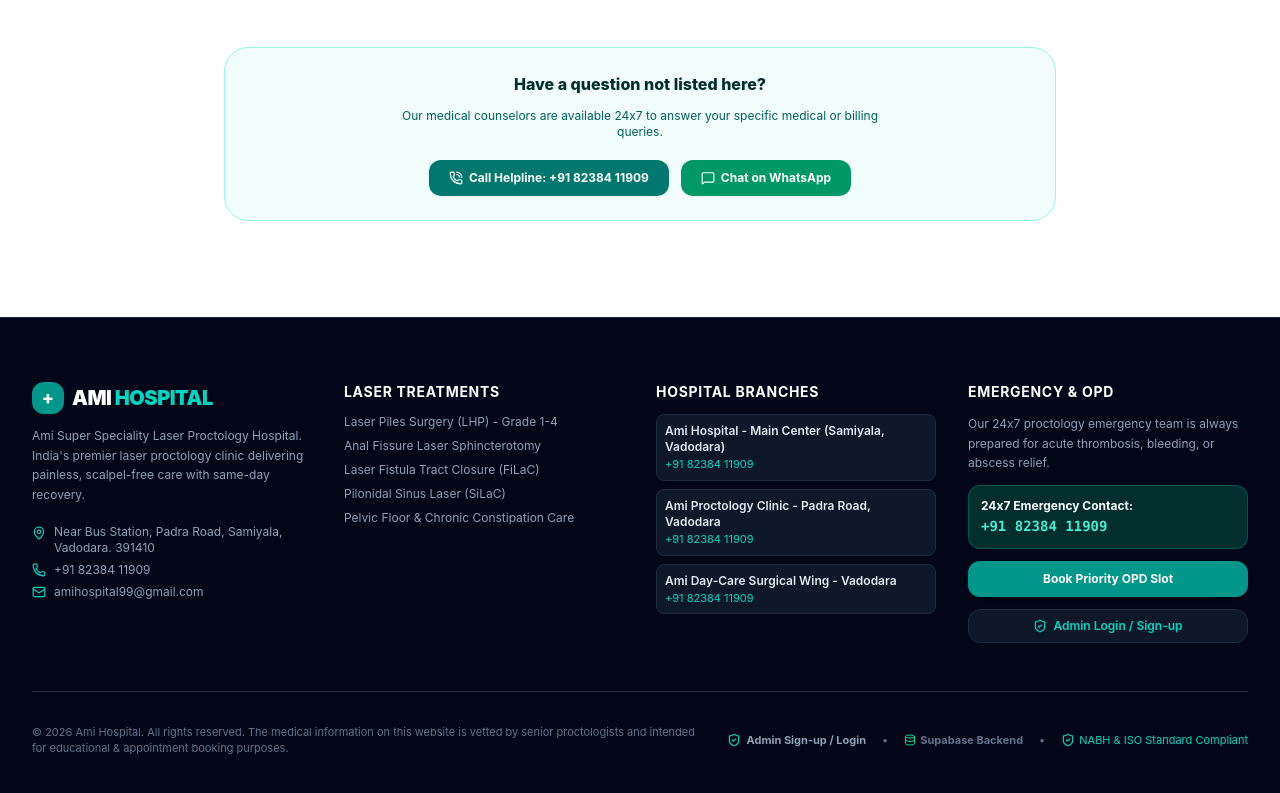
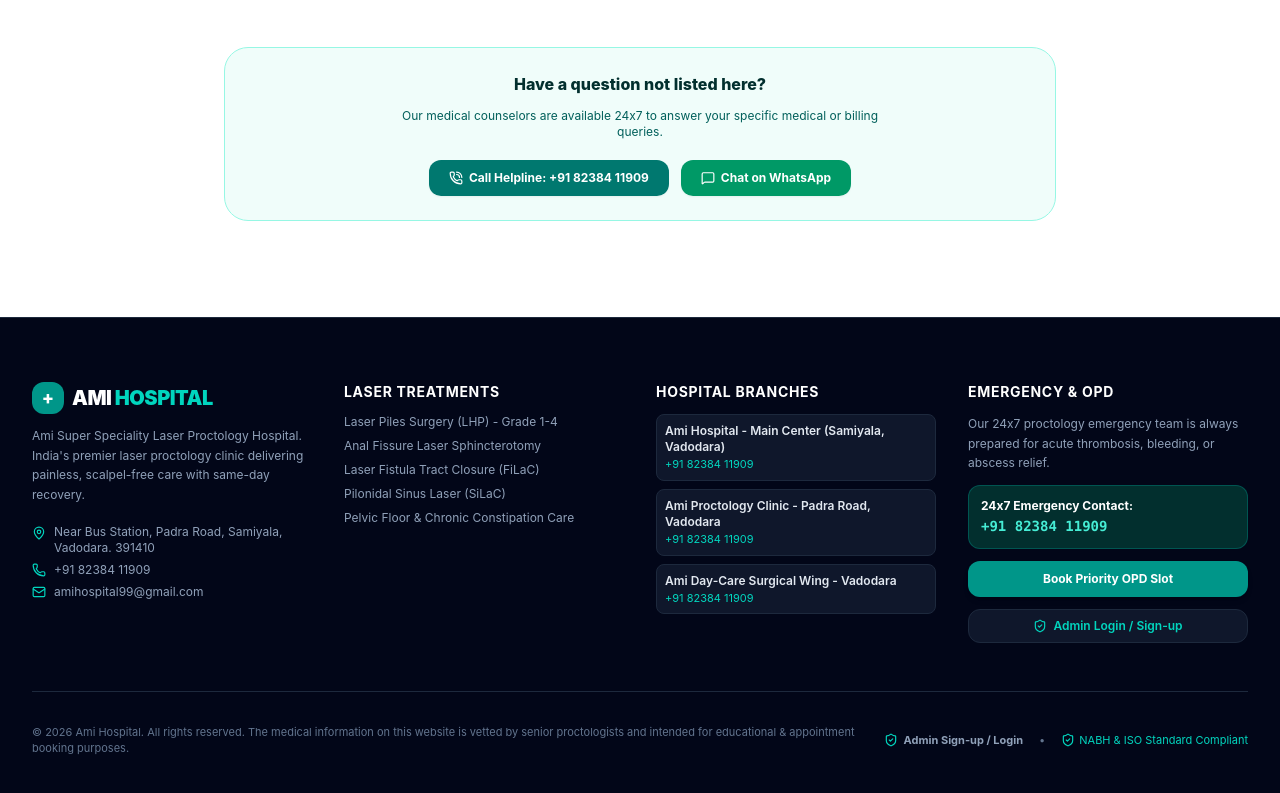
Before and after one commit to amihospital99-ami/ami, a React (Vite) app: page / in a window 1280 px wide. Shown: the part 7945-8738 px from the top of the page. Built offline with nearby package versions, Linux system fonts and the light colour scheme; no server answers.

Commit message:
refactor: remove unused Supabase footer link
Clean up the footer component and App layout by removing the deprecated Supabase backend link and its associated handler.

```diff
--- a/src/App.tsx
+++ b/src/App.tsx
@@ -74,7 +74,6 @@
       {/* Footer */}
       <Footer
         onOpenBooking={() => setIsBookingOpen(true)}
-        onOpenSupabase={() => setIsSupabaseOpen(true)}
         onOpenAdmin={() => setIsAdminOpen(true)}
       />
 
--- a/src/components/Footer.tsx
+++ b/src/components/Footer.tsx
@@ -1,6 +1,6 @@
 import React from 'react';
 import { HOSPITAL_INFO } from '../data/hospitalData';
-import { Phone, Mail, MapPin, ShieldCheck, Heart, Database } from 'lucide-react';
+import { Phone, Mail, MapPin, ShieldCheck, Heart } from 'lucide-react';
 
 interface FooterProps {
   onOpenBooking: () => void;
@@ -11,7 +11,6 @@
 
 export const Footer: React.FC<FooterProps> = ({
   onOpenBooking,
-  onOpenSupabase,
   onOpenAdmin,
 }) => {
   return (
@@ -156,18 +155,6 @@
                 <span>•</span>
               </>
             )}
-            {onOpenSupabase && (
-              <>
-                <button
-                  onClick={onOpenSupabase}
-                  className="hover:text-emerald-400 transition font-bold flex items-center gap-1 cursor-pointer"
-                >
-                  <Database className="w-3 h-3 text-emerald-400" />
-                  <span>Supabase Backend</span>
-                </button>
-                <span>•</span>
-              </>
-            )}
             <span className="flex items-center gap-1 text-teal-400">
               <ShieldCheck className="w-3.5 h-3.5" />
               NABH & ISO Standard Compliant
```
Also changed, not shown: 1 other file (tests, documents, lock files or other folders).
